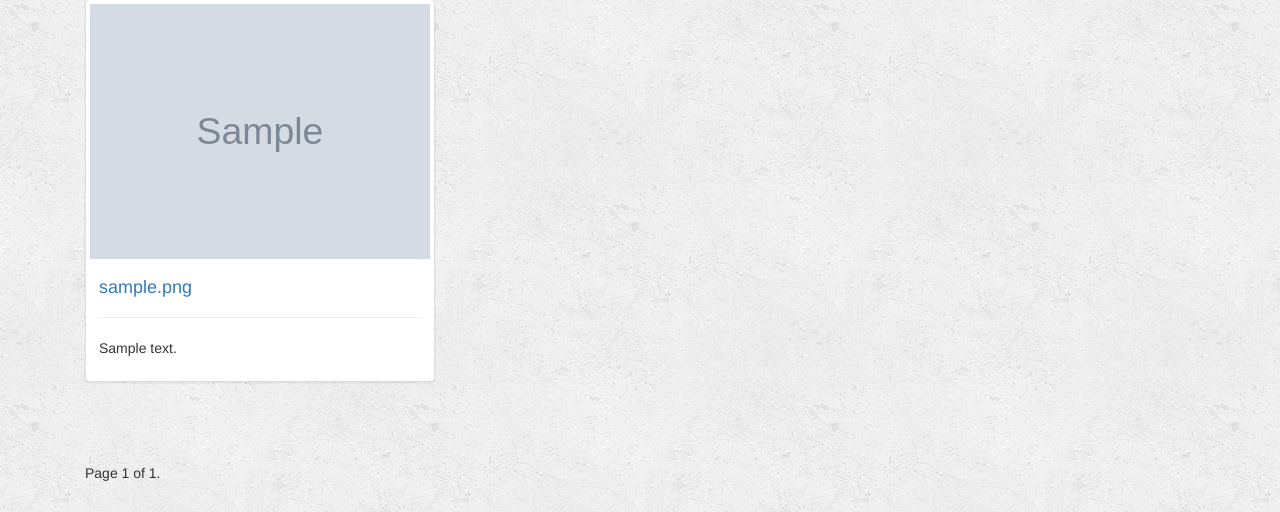
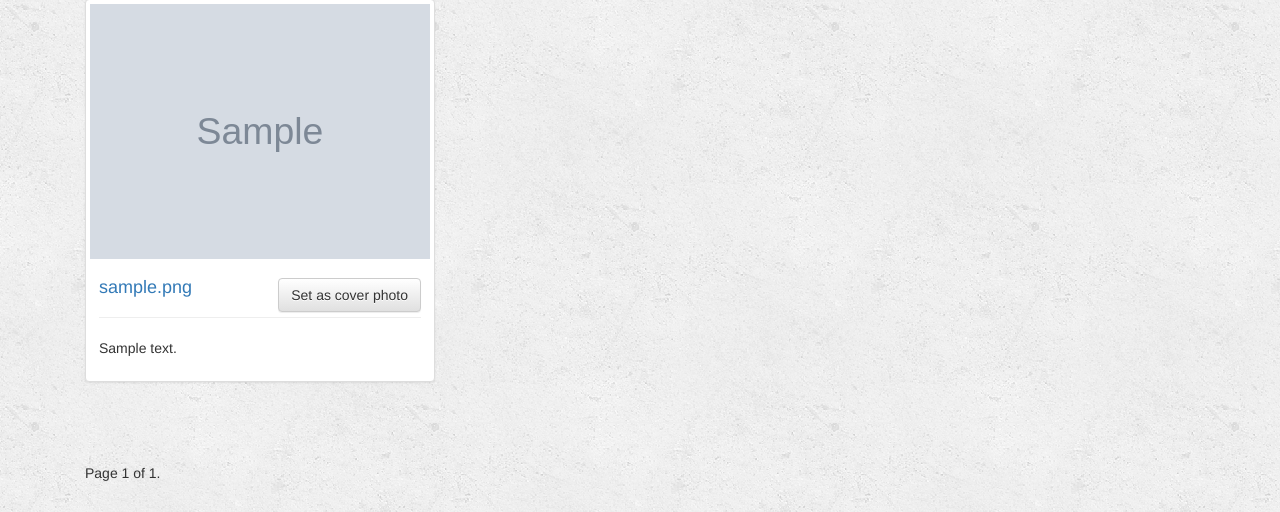
Before and after one commit to lixiangcliff/ccfam, a Django app: page /album/sample/sample/ in a window 1280 px wide. Shown: the part 331-843 px from the top of the page. Run offline with Django 3.2, Linux system fonts and the light colour scheme; tables that the repository leaves empty hold one stand-in row (values such as "Sample post"); grey boxes marked "Sample" are stand-in pictures; some libraries are stand-ins or nearby versions.

Commit message:
change ui

```diff
--- a/src/templates/album_detail.html
+++ b/src/templates/album_detail.html
@@ -36,12 +36,22 @@
                         <div class="thumbnail">
                             {% if photo.image %}
                                 <a href="{% url 'album:photo_detail' photo.id %}"><img src='{{ photo.image.url }}' class="img-responsive" alt="{{ photo.image_name }}"/></a>
+
                             {% endif %}
                             <div class="caption">
-                                <h4><a href='{% url 'album:photo_detail' photo.id %}'>{{ photo.image_name }}</a></h4>
+
+                                <p style="text-align:left;">
+                                    <h4><a href='{% url 'album:photo_detail' photo.id %}'>{{ photo.image_name }}</a>
+                                        <span style="float:right;">
+                                            <a href="{{ obj.get_absolute_url_edit }}" class="btn btn-default" role="button">Set as cover photo</a>
+                                        </span>
+                                    </h4>
+
+                                </p>
+
                                 {% if photo.description %}
                                     <hr/>
-                                    <p>{{ photo.description | linebreaks | truncatechars:60 }}</p>
+                                    <p>{{ photo.description | truncatechars:60 }}</p>
                                 {% endif %}
                             </div>
                         </div>
```
Also changed, not shown: src/templates/album_list.html (+13 -6 lines).
